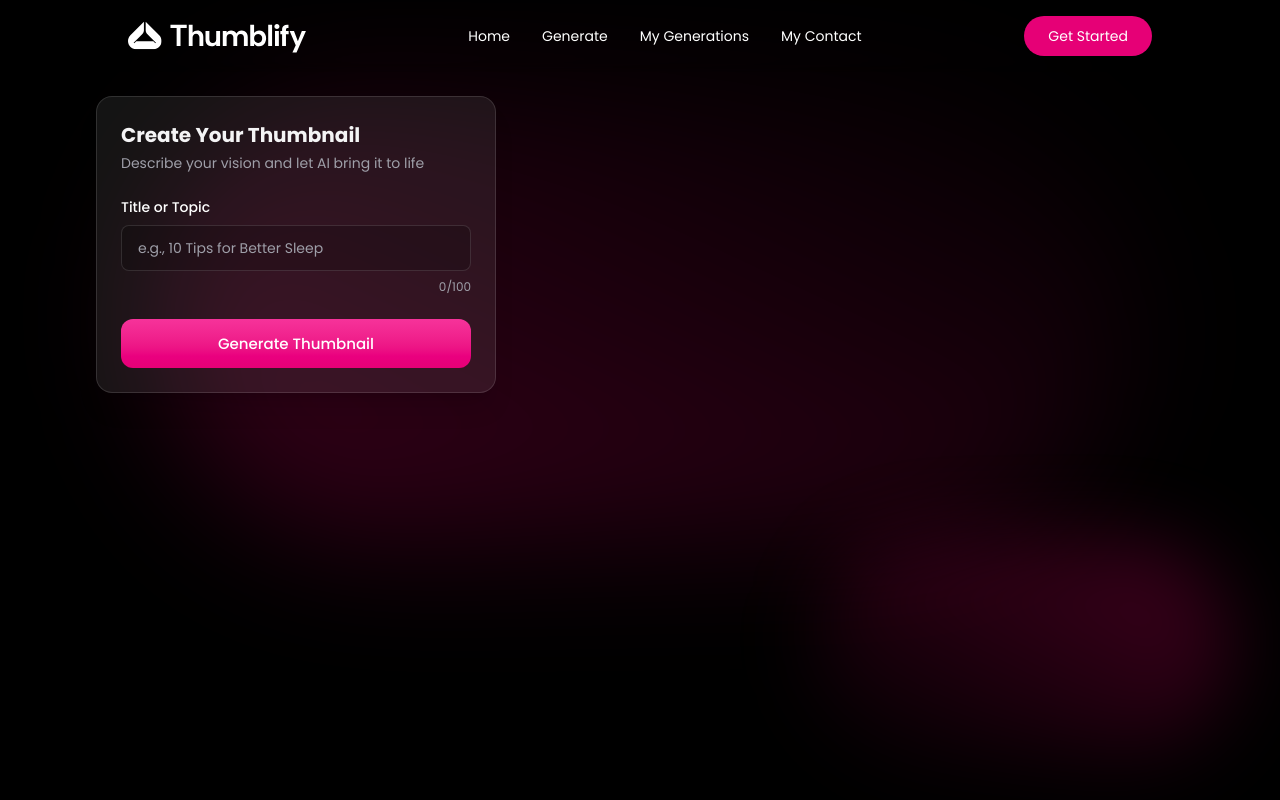
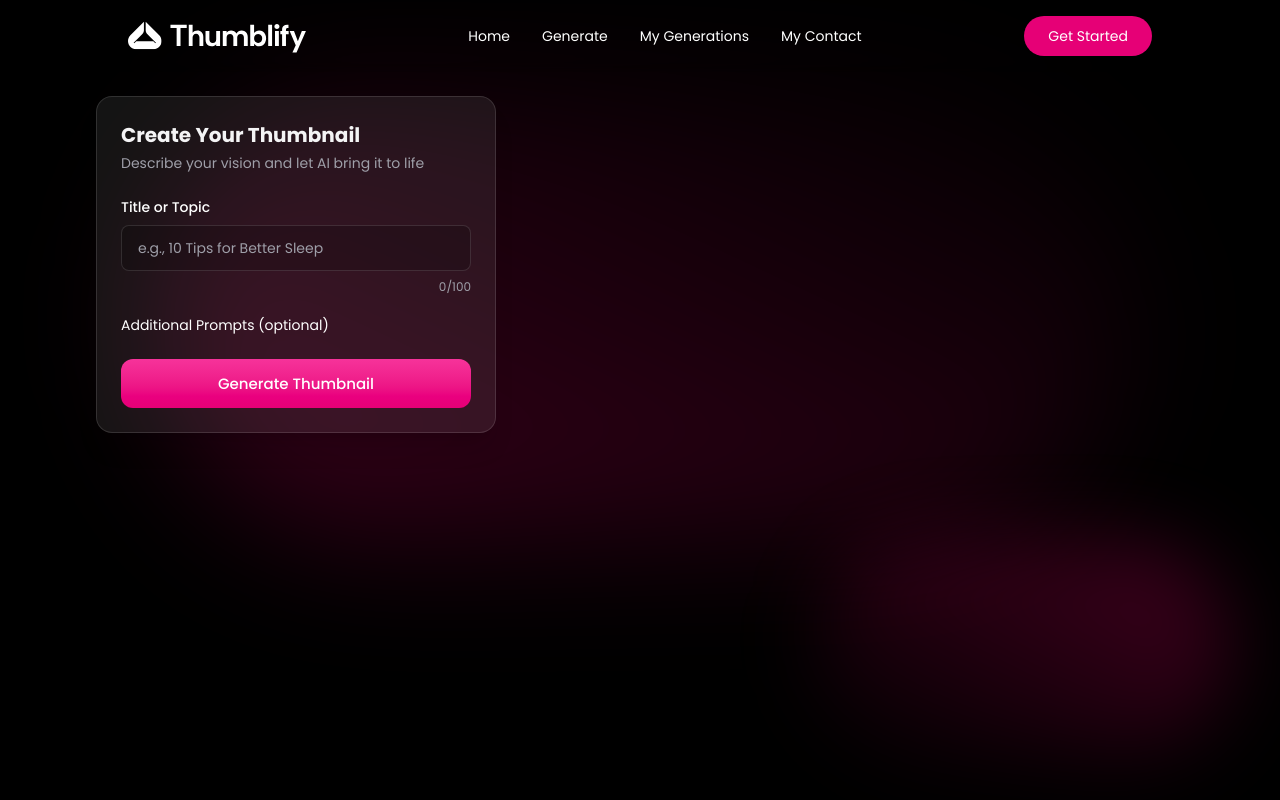
Before and after one commit to tanzil8/thumblify, a React (Vite) app: page /generate in a window 1280 px wide. Shown: the top 800 px of the page. Built offline with nearby package versions, Linux system fonts and the light colour scheme.

Commit message:
Update generate page styling

```diff
--- a/src/pages/Generate.tsx
+++ b/src/pages/Generate.tsx
@@ -1,7 +1,7 @@
 import { useParams } from "react-router-dom";
 import SoftBackdrop from "../components/SoftBackdrop";
 import { useState } from "react";
-import type { IThumbnail } from "../assets/assets";
+import { aspectRatios, type IThumbnail } from "../assets/assets";
 
 const Generate = () => {
   const { id } = useParams();
@@ -48,6 +48,18 @@ const Generate = () => {
                       </span>
                     </div>
                   </div>
+
+                {/* {aspectRatioSelector} */}
+                {/* {StyleSelector} */}
+                {/* {ColorSchemeSelector} */}
+                {/* {DETAILS} */}
+                <div className="space-y-2">
+                  <label>
+                  Additional Prompts <span>(optional)</span>
+                  </label>
+                </div>
+
+
                 </div>
                 {/* {Button} */}
                 {!id && (
```
